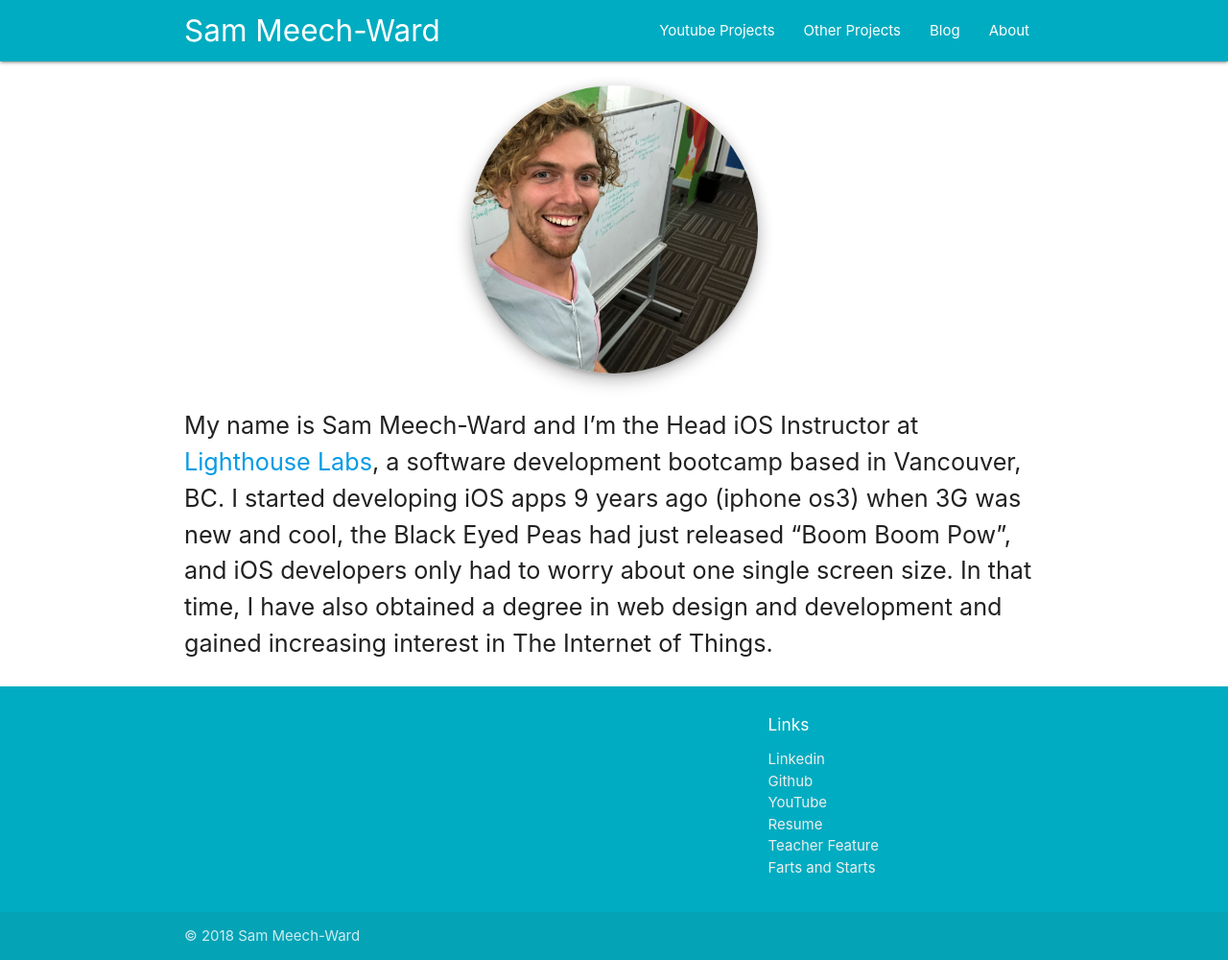
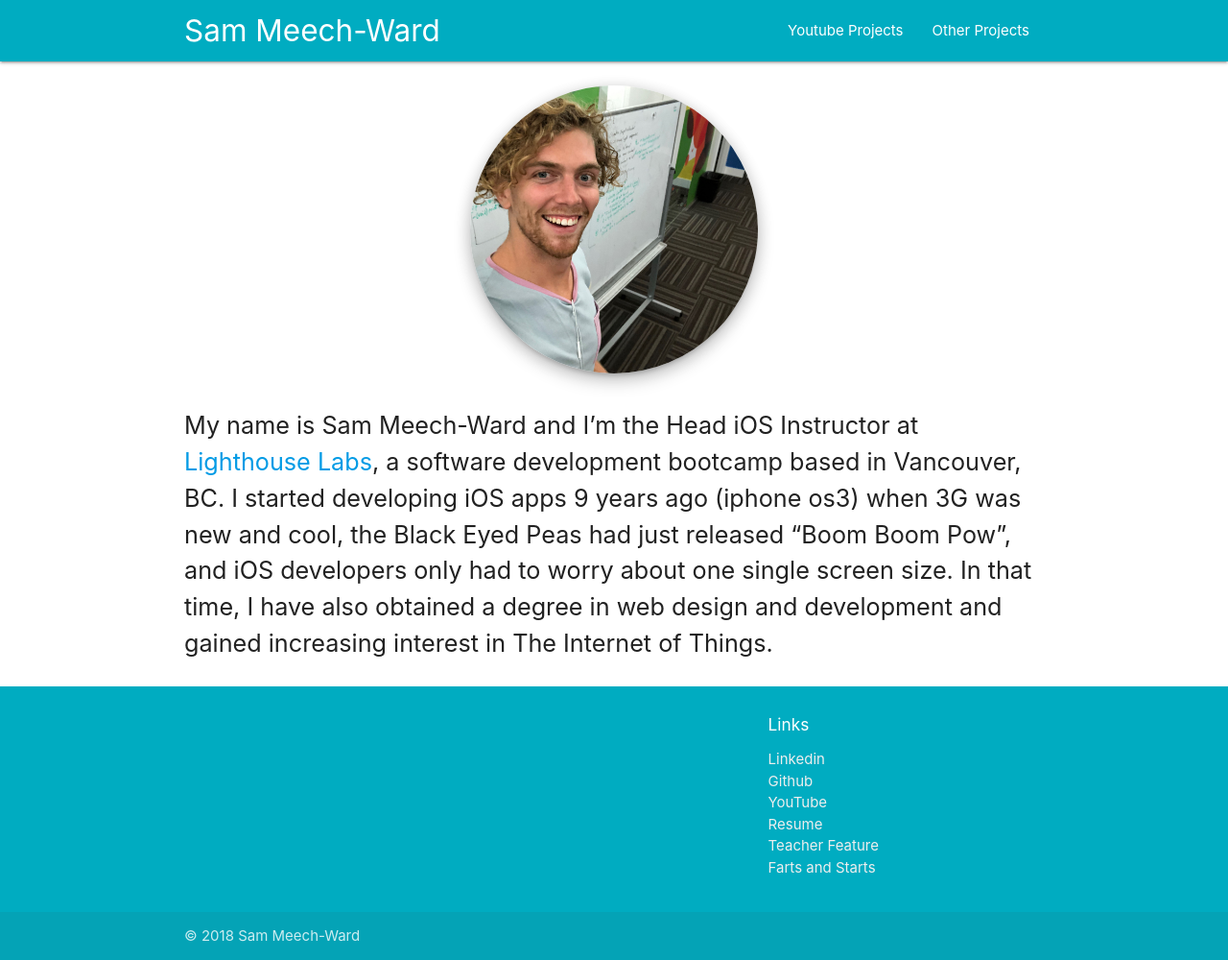
Before and after one commit to meech-ward/personal-site, a Jekyll site: the page built from _pages/index.md, in a window 1280 px wide. Shown: the whole page at 96% size. Built offline with Jekyll 4.4.1, drawn with Linux system fonts in a browser that asks for light colours.

Commit message:
Remove blog and about page

```diff
--- a/_includes/header.html
+++ b/_includes/header.html
@@ -7,8 +7,8 @@
           <ul class="right hide-on-med-and-down">
               <li class="youtube-projects-page-nav-link"><a href="{{ '/youtube-projects' | relative_url }}">Youtube Projects</a></li>
               <li class="projects-page-nav-link"><a href="{{ '/projects' | relative_url }}">Other Projects</a></li>
-              <li class="blog-page-nav-link"><a href="{{ '/blog' | relative_url }}">Blog</a></li>
-              <li class="about-page-nav-link"><a href="{{ '/about' | relative_url }}">About</a></li>
+              <!-- <li class="blog-page-nav-link"><a href="{{ '/blog' | relative_url }}">Blog</a></li>
+              <li class="about-page-nav-link"><a href="{{ '/about' | relative_url }}">About</a></li> -->
           </ul>
         </div>
         <a href="#" data-target="mobile-nav" class="sidenav-trigger right waves-effect waves-light btn-flat"><i class="material-icons">menu</i></a>
@@ -26,8 +26,8 @@
   </div></nav></li>
   <li class="youtube-projects-page-nav-link"><a href="{{ '/youtube-projects' | relative_url }}">Youtube Projects</a></li>
   <li class="projects-page-nav-link"><a href="{{ '/projects' | relative_url }}">Other Projects</a></li>
-  <li class="blog-page-nav-link"><a href="{{ '/blog' | relative_url }}">Blog</a></li>
-  <li class="about-page-nav-link"><a href="{{ '/about' | relative_url }}">About</a></li>
+  <!-- <li class="blog-page-nav-link"><a href="{{ '/blog' | relative_url }}">Blog</a></li>
+  <li class="about-page-nav-link"><a href="{{ '/about' | relative_url }}">About</a></li> -->
 </ul>
 
 <script>
```
